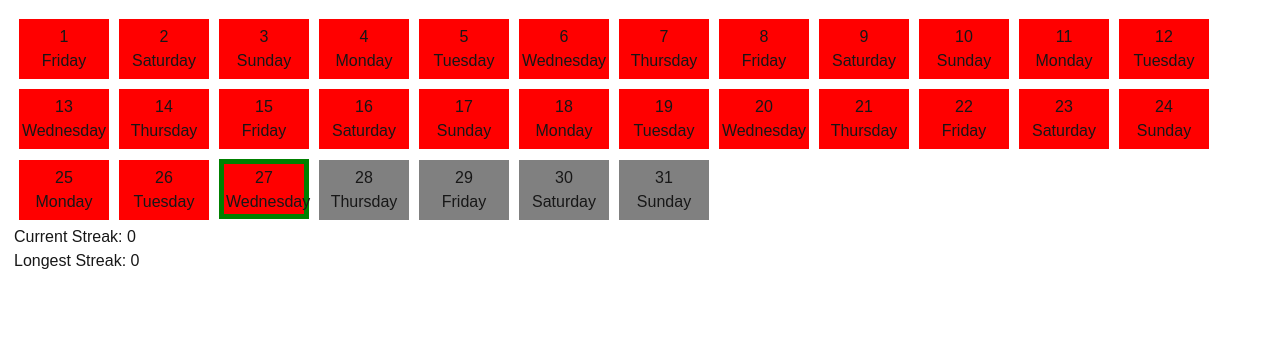
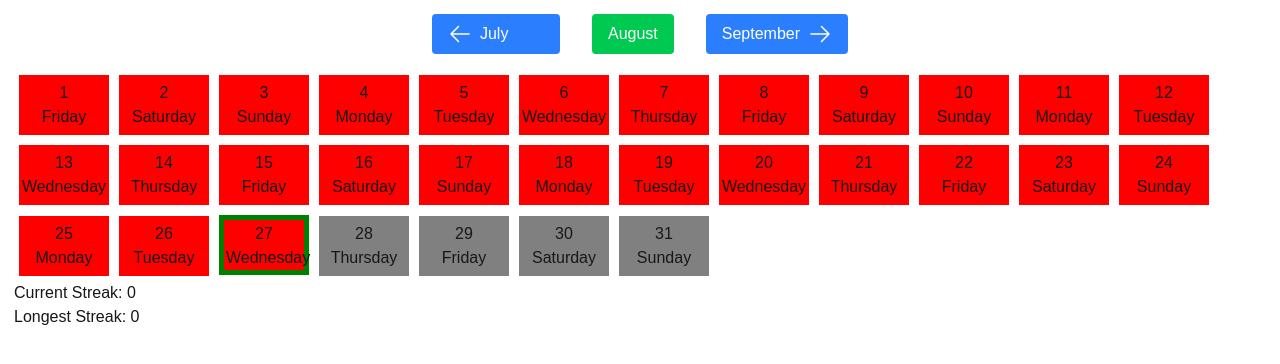
Before and after one commit to Divvv/code-streak, a Next.js app: page / in a window 1280 px wide. Shown: the top 364 px of the page. Built offline with nearby package versions, Linux system fonts and the light colour scheme.

Commit message:
added month selection buttons

```diff
--- a/src/app/page.tsx
+++ b/src/app/page.tsx
@@ -83,8 +83,36 @@ export default function Home() {
         return longestStreak;
     }
 
+    function getNextMonth(date) {
+        const d = new Date(date);
+        d.setMonth(date.getMonth() + 1);
+        return d.toLocaleString('en-US', {month: 'long'});
+    }
+
+    function getPrevMonth(date) {
+        const d = new Date(date);
+        d.setMonth(date.getMonth() - 1);
+        return d.toLocaleString('en-US', {month: 'long'});
+    }
+
     return (
         <>
+        <div className="flex justify-center items-center mb-4">
+        <button className="flex items-center gap-2 px-4 py-2 bg-blue-500 text-white rounded min-w-32">
+<svg xmlns="http://www.w3.org/2000/svg" fill="none" viewBox="0 0 24 24" strokeWidth={1.5} stroke="currentColor" className="size-6">
+  <path strokeLinecap="round" strokeLinejoin="round" d="M10.5 19.5 3 12m0 0 7.5-7.5M3 12h18" />
+</svg>
+
+        {getPrevMonth(date)}</button>
+                <span className=" px-4 py-2 ml-8 mr-8 bg-green-500 text-white rounded">{date.toLocaleString('en-US', { month: 'long'})}</span>
+        <button className="flex items-center gap-2 px-4 py-2 bg-blue-500 text-white rounded min-w-32">
+
+        {getNextMonth(date)}
+        <svg xmlns="http://www.w3.org/2000/svg" fill="none" viewBox="0 0 24 24" strokeWidth={1.5} stroke="currentColor" className="size-6">
+  <path strokeLinecap="round" strokeLinejoin="round" d="M13.5 4.5 21 12m0 0-7.5 7.5M21 12H3" />
+</svg>
+</button>
+        </div>
             {daysState.map(day =>
                 <Day
                     key={day.dayNr}
```
Also changed, not shown: 1 other file (tests, documents, lock files or other folders).
